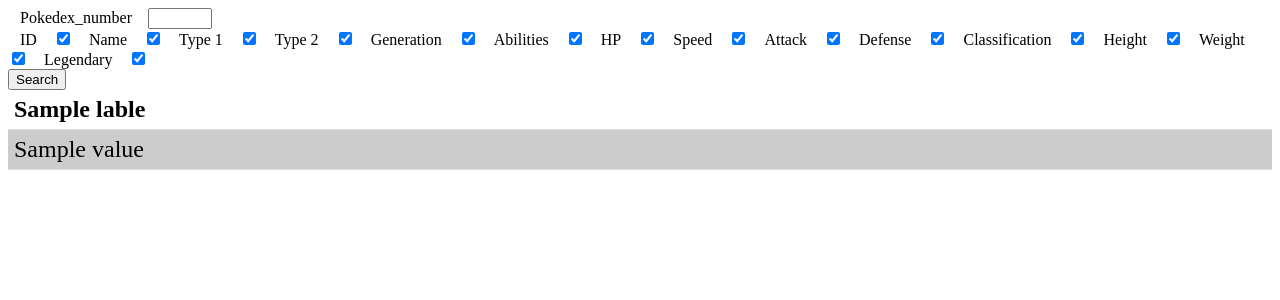
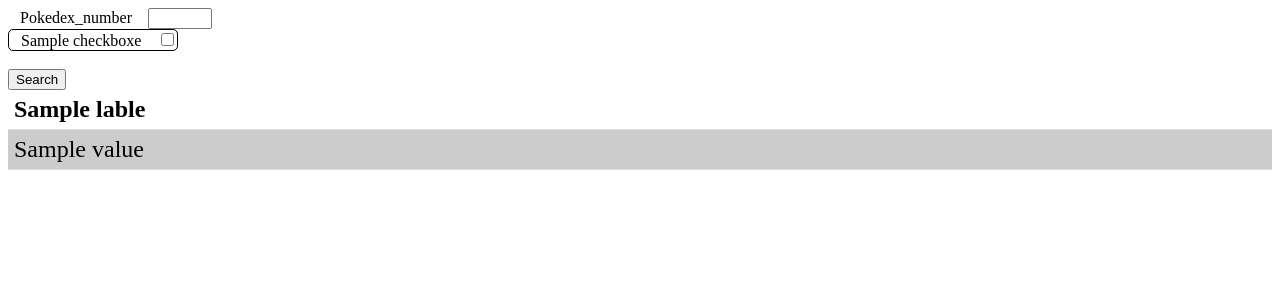
Before and after one commit to RadiantBlob/Sql_Project, a Flask app: template templates/home.html in a window 1280 px wide. Shown: the top 300 px of the page. Run offline with Flask 3, Linux system fonts and the light colour scheme; the template is opened without the code that fills it: most values are stand-ins (such as "Sample title", 1, 10 or a date in 2020).

Commit message:
refactored the checkboxes and added the option to style them

```diff
--- a/index.py
+++ b/index.py
@@ -8,28 +8,31 @@
 
 @app.route("/", methods=['GET', 'POST'])
 def index():
-    ftr = [1, 1, 1, 1, 1, 1, 1, 1, 1, 1, 1, 1, 1, 1, 0]
+    argument_filter = [1, 1, 1, 1, 1, 1, 1, 1, 1, 1, 1, 1, 1, 1, 0]
     filter_arguments = ['ID', 'Name', 'type1', 'type2', 'Generation', 'Abilities', 'hp', 'speed',
                         'attack', 'defense', 'classification', 'height', 'weight', 'legendary']
 
-    pokemon_list = return_all(f=ftr)
+    pokemon_list = return_all(f=argument_filter)
 
     if request.method == 'POST':
         number = request.form.get('Number')
 
         filter_arg_values = {arg: request.form.get(arg) for arg in filter_arguments}
         filter_values = list(filter_arg_values.values())
-        ftr = [0 if val is None else 1 for val in filter_values]
-        ftr.append(0)
+        argument_filter = [0 if val is None else 1 for val in filter_values]
+        argument_filter.append(0)
+
+        dict_arg_val = dict(zip(filter_arguments, argument_filter))
 
         if number != '':
-            pokemon_list = return_filter('pokedex_number', f'{number}', f=ftr)
+            pokemon_list = return_filter('pokedex_number', f'{number}', f=argument_filter)
         else:
-            pokemon_list = return_all(f=ftr)
+            pokemon_list = return_all(f=argument_filter)
 
     return render_template("home.html",
                            lable=pokemon_list[0].get_keys(),
-                           entries=[pokemon.get_values() for pokemon in pokemon_list])
+                           entries=[pokemon.get_values() for pokemon in pokemon_list],
+                           checkboxes=dict_arg_val)
 
 
 @app.route("/pokemon/<int:id>")
--- a/static/css/main.css
+++ b/static/css/main.css
@@ -91,5 +91,10 @@
     background-color: lightgreen;
     font-size: 24px;
     text-align: center;
+}
 
+.checkbox {
+	display: inline-block;
+	border: 1px solid black;
+	border-radius: 5px;
 }
--- a/templates/home.html
+++ b/templates/home.html
@@ -14,49 +14,20 @@
 				<input type="number" id="number" name="Number" autocomplete="off" min="0" max="801">
 
 				<br/>
+				<div id="filter_checkboxes">
 
-				<label for="id">ID</label>
-				<input type="checkbox" id="id" name="ID" checked="true">
+					{% for arg_name, arg_val in checkboxes.items() %}
+					<div class="checkbox">
+						<label for={{arg_name}}>{{arg_name}}</label>
+						{% if arg_val == 1 %}
+							<input type="checkbox" id={{arg_name}} name={{arg_name}} checked>
+						{% else %}
+							<input type="checkbox" id={{arg_name}} name={{arg_name}}>
+						{% endif %}
+					</div>
+					{% endfor %}
 
-				<label for="name">Name</label>
-				<input type="checkbox" id="name" name="Name" checked="true">
-
-				<label for="type1">Type 1</label>
-				<input type="checkbox" id="type1" name="type1" checked="true">
-
-				<label for="type2">Type 2</label>
-				<input type="checkbox" id="type2" name="type2" checked="true">
-
-				<label for="generation">Generation</label>
-				<input type="checkbox" id="generation" name="Generation" checked="true">
-
-				<label for="abilities">Abilities</label>
-				<input type="checkbox" id="abilities" name="Abilities" checked="true">
-
-				<label for="hp">HP</label>
-				<input type="checkbox" id="hp" name="hp" checked="true">
-
-				<label for="speed">Speed</label>
-				<input type="checkbox" id="speed" name="speed" checked="true">
-
-				<label for="attack">Attack</label>
-				<input type="checkbox" id="attack" name="attack" checked="true">
-
-				<label for="defense">Defense</label>
-				<input type="checkbox" id="defense" name="defense" checked="true">
-
-				<label for="classification">Classification</label>
-				<input type="checkbox" id="classification" name="classification" checked="true">
-
-				<label for="height">Height</label>
-				<input type="checkbox" id="height" name="height" checked="true">
-
-				<label for="weight">Weight</label>
-				<input type="checkbox" id="weight" name="weight" checked="true">
-
-				<label for="legendary">Legendary</label>
-				<input type="checkbox" id="legendary" name="legendary" checked="true">
-
+				</div>
 				<br/>
 
 				<button id="Button1">Search</button>
```
